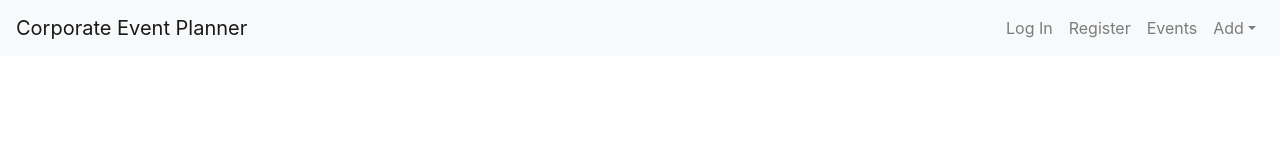
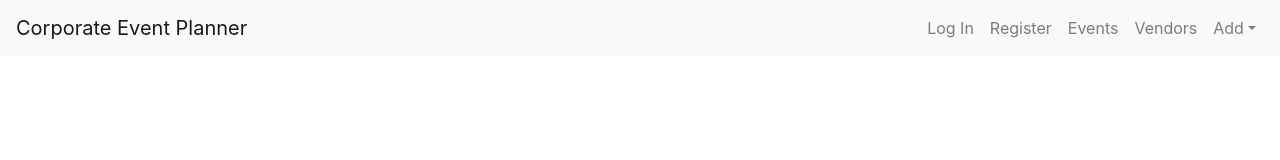
Before and after one commit to Build-Week-Corporate-Event-Planner-RM/Front-end, a React (Create React App) app in the folder corporate-planner/: page / in a window 1280 px wide. Shown: the top 160 px of the page. Built offline with nearby package versions, Linux system fonts and the light colour scheme.

Commit message:
finished

```diff
--- a/corporate-planner/src/components/NavBar.js
+++ b/corporate-planner/src/components/NavBar.js
@@ -32,7 +32,10 @@ const NavBar = () => {
               <NavLink href="./Registration">Register</NavLink>
             </NavItem>
             <NavItem>
-              <NavLink href="./Events">Events</NavLink>
+              <NavLink href="./events">Events</NavLink>
+            </NavItem>
+            <NavItem>
+              <NavLink href="./vendors">Vendors</NavLink>
             </NavItem>
             <UncontrolledDropdown nav inNavbar>
               <DropdownToggle nav caret>
```
